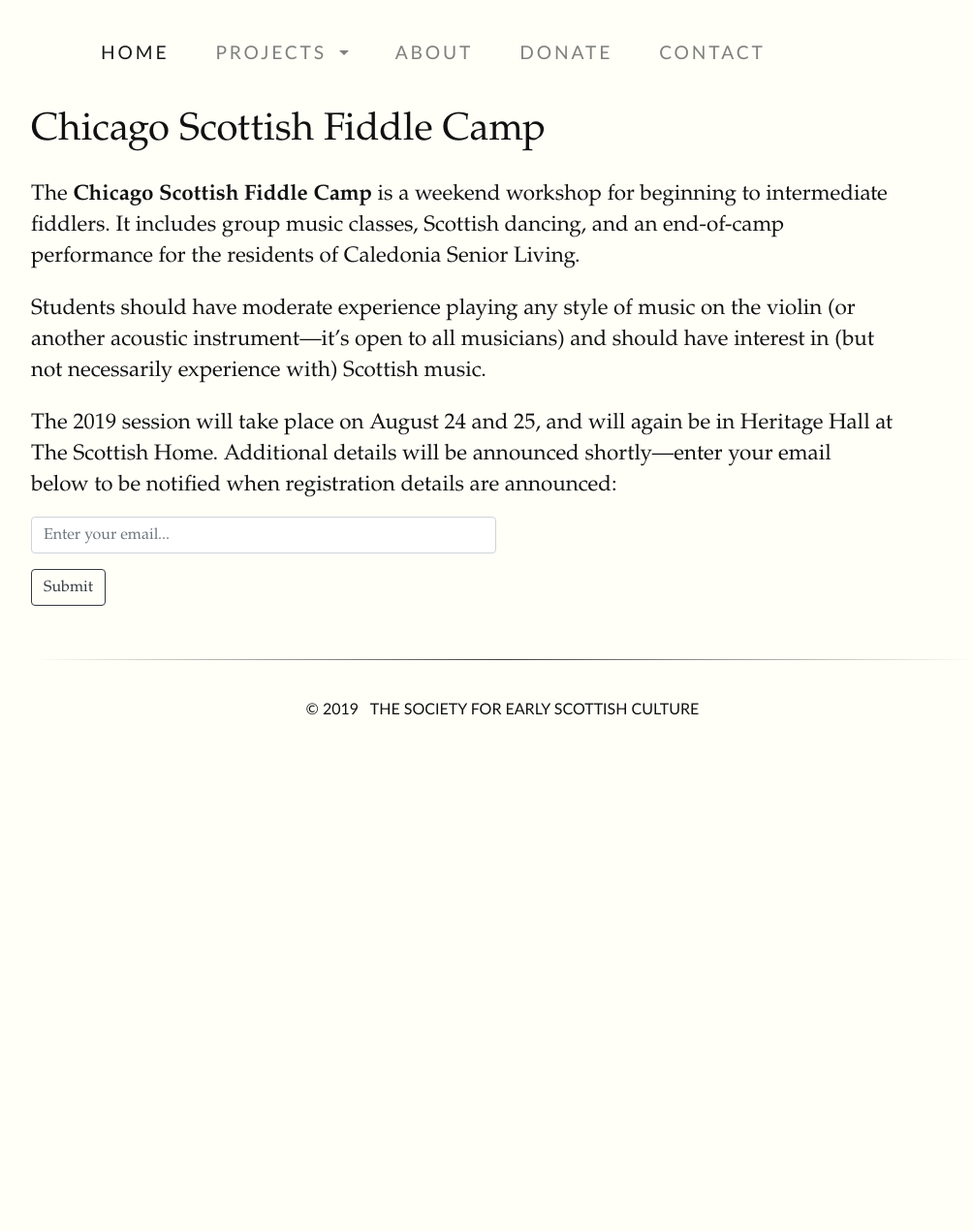
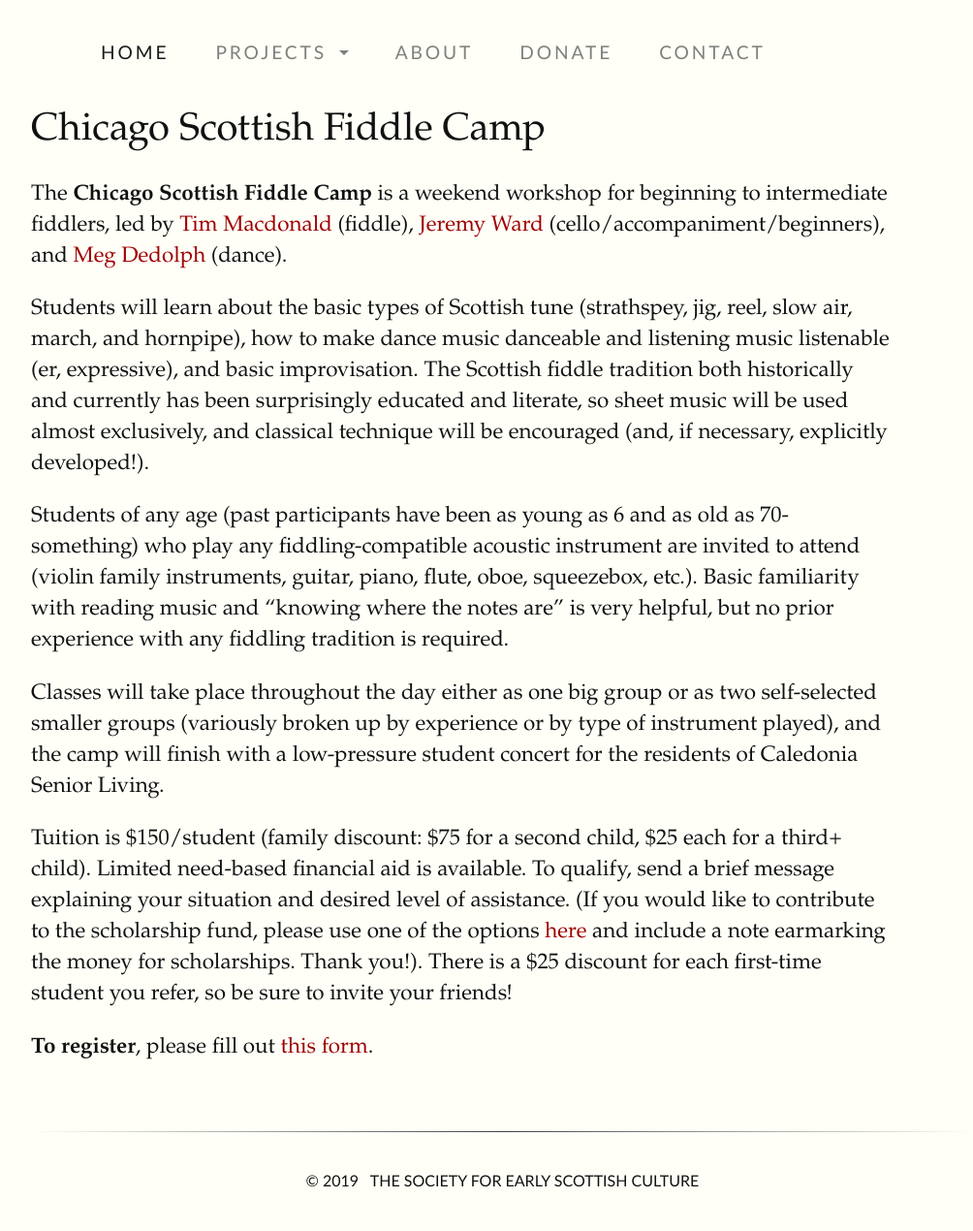
Before and after one commit to thesesc/thesesc.github.io, a Jekyll site: the page built from projects/fiddle-camp.md, in a window 1280 px wide. Shown: the whole page at 97% size, without its empty margins (96-1100 px from the left). Built offline with Jekyll 4.4.1, drawn with Linux system fonts in a browser that asks for light colours; before the commit the page ends 900 px from its top, so only the background shows below that.

Commit message:
FID CAMP

```diff
--- a/projects/fiddle-camp.md
+++ b/projects/fiddle-camp.md
@@ -5,19 +5,37 @@
 ---
 
 The **Chicago Scottish Fiddle Camp** is a weekend workshop for beginning to
-intermediate fiddlers. It includes group music classes, Scottish dancing, and an end-of-camp performance for the residents of Caledonia Senior Living.
+intermediate fiddlers, led by [Tim Macdonald](http://tsmacdonald.com/) (fiddle),
+[Jeremy Ward](http://timandjeremy.com/) (cello/accompaniment/beginners),
+and [Meg Dedolph](https://www.linkedin.com/in/meg-dedolph-7b9292b/) (dance).
 
-Students should have moderate experience playing any style of music on the violin
-(or another acoustic instrument—it's open to all musicians) and should have
-interest in (but not necessarily experience with) Scottish music.
 
-The 2019 session will take place on August 24 and 25, and will again be in Heritage Hall at The Scottish Home. Additional details will be
-announced shortly—enter your email below to be notified when registration details are announced:
+Students will learn about the basic types of Scottish tune (strathspey, jig,
+reel, slow air, march, and hornpipe), how to make dance music danceable and
+listening music listenable (er, expressive), and basic improvisation. The
+Scottish fiddle tradition both historically and currently has been surprisingly
+educated and literate, so sheet music will be used almost exclusively, and
+classical technique will be encouraged (and, if necessary, explicitly
+developed!).
 
-<form action="https://formspree.io/tim@tsmacdonald.com" method="POST">
-  <input type="hidden" name="subject" value="Interested in fiddle camp">
-  <div class="form-group">
-    <input type="email" name="_replyto" placeholder="Enter your email..." class="form-control limited-width" required>
-  </div>
-  <button type="submit" class="btn btn-outline-dark">Submit</button>
-</form>
+Students of any age (past participants have been as young as 6 and as old as
+70-something) who play any fiddling-compatible acoustic instrument are invited
+to attend (violin family instruments, guitar, piano, flute, oboe, squeezebox,
+etc.). Basic familiarity with reading music and "knowing where the notes are"
+is very helpful, but no prior experience with any fiddling tradition is
+required.
+
+Classes will take place throughout the day either as one big group or as two
+self-selected smaller groups (variously broken up by experience or by type of
+instrument played), and the camp will finish with a low-pressure student
+concert for the residents of Caledonia Senior Living.
+
+Tuition is $150/student (family discount: $75 for a second child, $25 each for
+a third+ child). Limited need-based financial aid is available. To qualify,
+send a brief message explaining your situation and desired level of assistance.
+(If you would like to contribute to the scholarship fund, please use one of the
+options [here](/donate) and include a note earmarking the money for
+scholarships. Thank you!). There is a $25 discount for each first-time student
+you refer, so be sure to invite your friends!
+
+**To register**, please fill out [this form](https://forms.gle/owk5ZJ6bLTvbhdC96).
```
